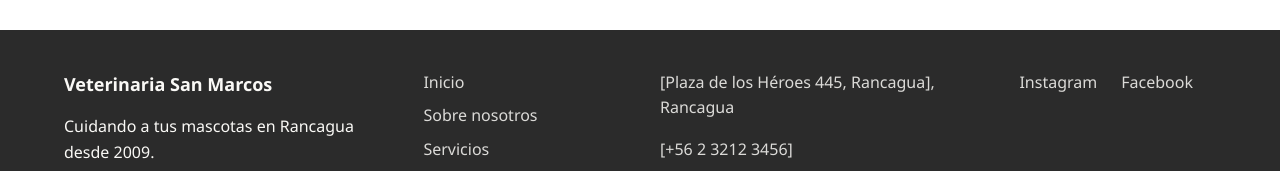
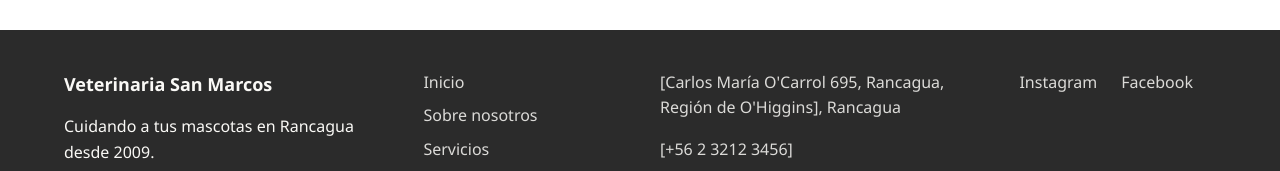
Before and after one commit to briveraac/EvP_veterinaria, a React (Vite) app: page / in a window 1280 px wide. Shown: the part 3255-3426 px from the top of the page. Built offline with nearby package versions, Linux system fonts and the light colour scheme.

Commit message:
direccion modificada

```diff
--- a/src/components/layout/Footer.jsx
+++ b/src/components/layout/Footer.jsx
@@ -25,7 +25,7 @@ function Footer() {
         </nav>
 
         <div className="footer__contact">
-          <p>[Plaza de los Héroes 445, Rancagua], Rancagua</p>
+          <p>[Carlos María O'Carrol 695, Rancagua, Región de O'Higgins], Rancagua</p>
           <p>[+56 2 3212 3456]</p>
           <p>[clinica.evpveterinaria@gmail.com]</p>
         </div>
```
